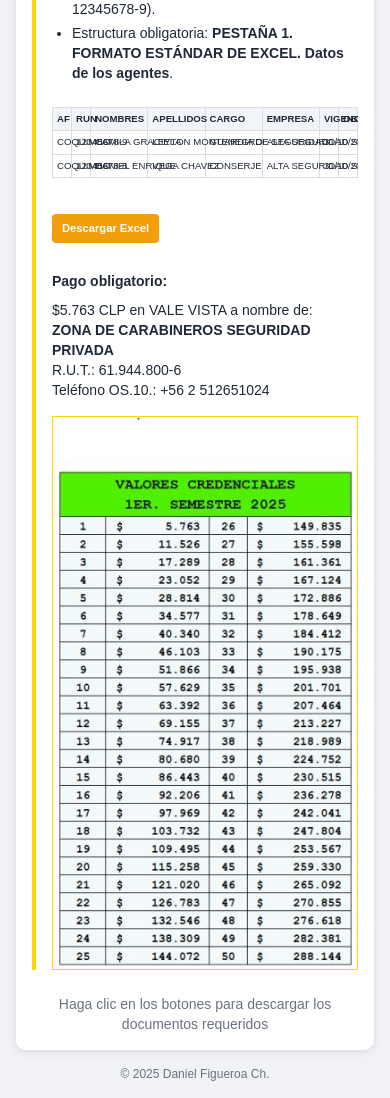
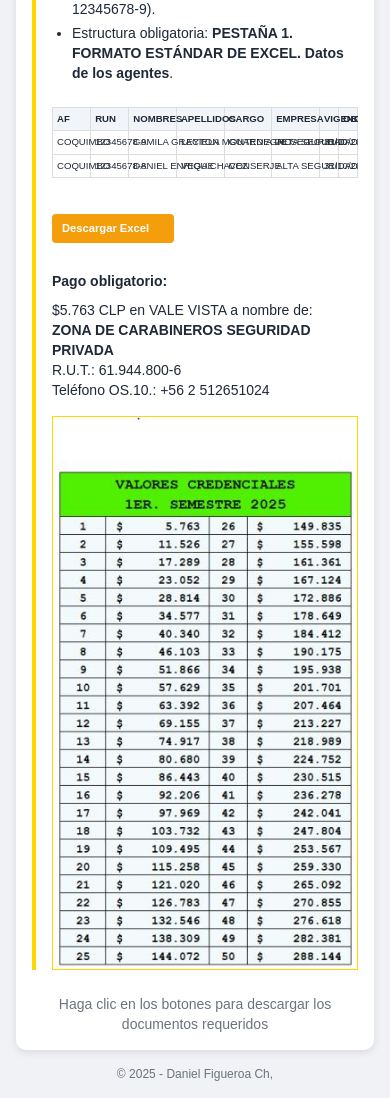
Before and after one commit to danielfigueroa1879/Credenciales, a plain HTML site: page index.html in a window 390 px wide. Shown: the part 981-2079 px from the top of the page. Drawn offline with nearby package versions, Linux system fonts and the light colour scheme.

Commit message:
Update index.html

```diff
--- a/index.html
+++ b/index.html
@@ -21,7 +21,7 @@
             margin: 16px 0;
             padding: 8px 12px;
             font-size: 0.9rem;
-            width: 25%; /* Ancho estándar del 25% */
+            width: 25%;
             display: inline-block;
         }
         .download-btn:hover {
@@ -70,7 +70,7 @@
             .download-btn {
                 font-size: 0.7rem !important;
                 padding: 6px 10px !important;
-                width: 35% !important; /* Ancho móvil reducido */
+                width: 40% !important;
                 margin: 12px 0 !important;
             }
         }
@@ -82,7 +82,7 @@
             width: 100%;
             border-collapse: collapse;
             margin-bottom: 24px;
-            table-layout: fixed; /* Distribución fija */
+            table-layout: fixed;
         }
         .responsive-table th,
         .responsive-table td {
@@ -90,12 +90,18 @@
             padding: 8px;
             text-align: left;
             font-size: 0.8rem;
-            white-space: nowrap; /* Evitar salto de línea */
+            white-space: nowrap;
         }
         .responsive-table th {
             background-color: #f1f5f9;
         }
-        /* Anchos de columnas ajustados */
+        /* ANCHOS DE COLUMNAS CORREGIDOS */
+        .responsive-table th:nth-child(1),
+        .responsive-table td:nth-child(1), /* AF */
+        .responsive-table th:nth-child(2),
+        .responsive-table td:nth-child(2) { /* RUN */
+            width: 15%; /* Ancho ampliado para AF y RUN */
+        }
         .responsive-table th:nth-child(3),
         .responsive-table td:nth-child(3), /* NOMBRES */
         .responsive-table th:nth-child(4),
@@ -104,23 +110,25 @@
         .responsive-table td:nth-child(5), /* CARGO */
         .responsive-table th:nth-child(6),
         .responsive-table td:nth-child(6) { /* EMPRESA */
-            width: 25%; /* 25% para columnas clave */
+            width: 20%; /* Mantener ancho para columnas clave */
         }
-        .responsive-table th:nth-child(1),
-        .responsive-table td:nth-child(1), /* AF */
-        .responsive-table th:nth-child(2),
-        .responsive-table td:nth-child(2), /* RUN */
         .responsive-table th:nth-child(7),
         .responsive-table td:nth-child(7), /* VIGENCIA */
         .responsive-table th:nth-child(8),
         .responsive-table td:nth-child(8) { /* OBS */
-            width: 10%; /* 10% para columnas cortas */
+            width: 10%; /* Menos ancho para columnas pequeñas */
         }
         @media (max-width: 640px) {
             .responsive-table th,
             .responsive-table td {
                 font-size: 0.6rem;
                 padding: 4px;
+            }
+            .responsive-table th:nth-child(1),
+            .responsive-table td:nth-child(1),
+            .responsive-table th:nth-child(2),
+            .responsive-table td:nth-child(2) {
+                width: 20%; /* AF y RUN en móvil */
             }
             .responsive-table th:nth-child(3),
             .responsive-table td:nth-child(3),
@@ -130,7 +138,7 @@
             .responsive-table td:nth-child(5),
             .responsive-table th:nth-child(6),
             .responsive-table td:nth-child(6) {
-                width: 30%; /* Mayor ancho en móvil */
+                width: 25%; /* Columnas clave en móvil */
             }
         }
         /* EFECTOS PARA IMÁGENES CORREGIDOS */
@@ -142,16 +150,21 @@
             border: 1px solid #FFD700;
             margin-bottom: 10px;
         }
-        /* Eliminar zoom en imágenes */
+        /* Zoom para fotos y valores */
         .photo-example:hover,
-        .valores-example:hover,
+        .valores-example:hover {
+            transform: scale(1.5); /* 150% */
+            z-index: 1000;
+            box-shadow: 0 0 20px rgba(0, 0, 0, 0.4);
+        }
+        /* Zoom para PDF (mitad del efecto original) */
         .pdf-icon:hover .pdf-thumbnail {
-            transform: scale(1); /* Sin zoom */
+            transform: scale(7); /* 700% */
         }
-        /* Ajustes específicos */
         .pdf-icon {
             display: inline-block;
             margin-left: 8px;
+            transition: transform 0.3s ease;
         }
         .pdf-thumbnail {
             max-width: 24px;
@@ -297,7 +310,7 @@
         </div>
     </div>
     <footer class="text-center text-gray-500 text-xs mt-4">
-        © 2025 Daniel Figueroa Ch.
+        © 2025 - Daniel Figueroa Ch,
     </footer>
 </body>
 </html>
```
